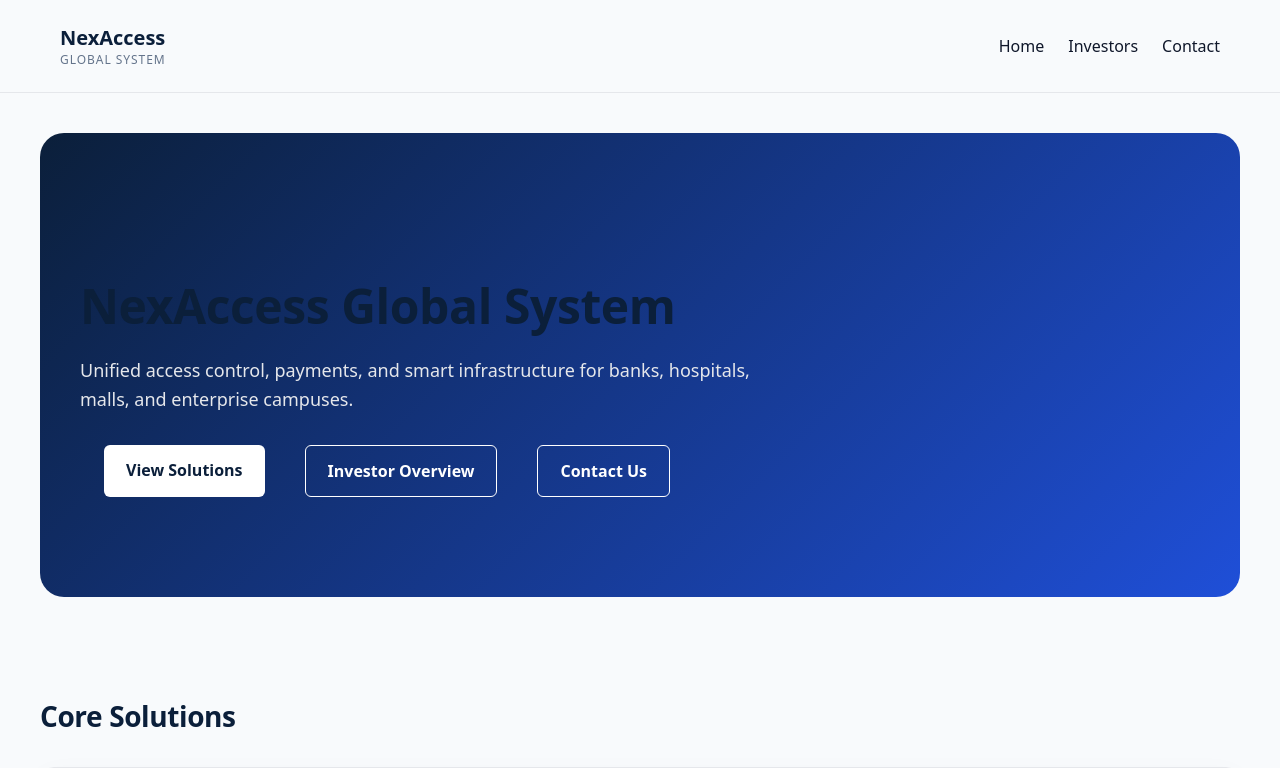
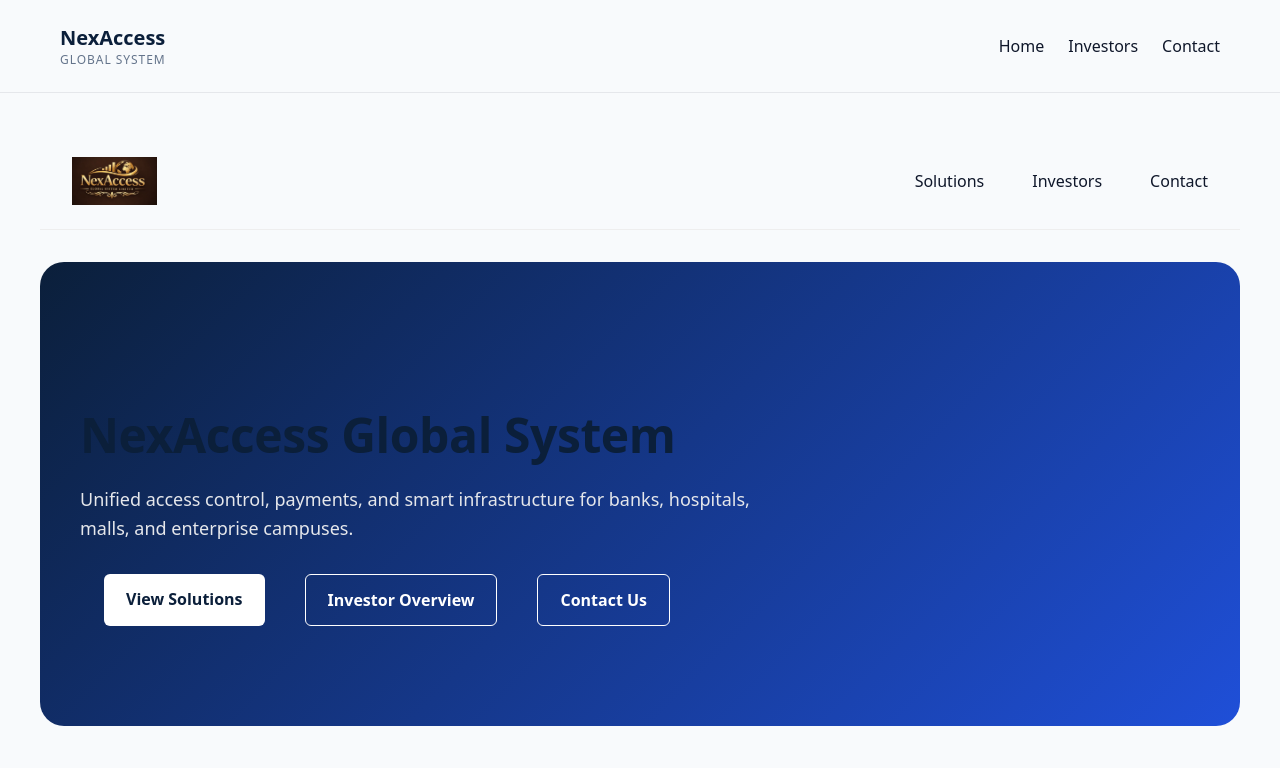
Before and after one commit to nwagwuemmanuel200-bit/nexaccess-website, a Next.js app: page / in a window 1280 px wide. Shown: the top 768 px of the page. Built offline with nearby package versions, Linux system fonts and the light colour scheme.

Commit message:
Update page.js

```diff
--- a/app/page.js
+++ b/app/page.js
@@ -1,6 +1,33 @@
 export default function HomePage() {
   return (
     <main style={{ maxWidth: "1200px", margin: "0 auto", padding: "40px 20px" }}>
+{/* HEADER */}
+<header
+  style={{
+    display: "flex",
+    alignItems: "center",
+    justifyContent: "space-between",
+    padding: "24px 32px",
+    marginBottom: "32px",
+    borderBottom: "1px solid #eee"
+  }}
+>
+  {/* Logo */}
+  <div style={{ display: "flex", alignItems: "center", gap: "12px" }}>
+    <img
+      src="/logo.png"
+      alt="NexAccess Global System"
+      style={{ height: "48px", width: "auto" }}
+    />
+  </div>
+
+  {/* Navigation */}
+  <nav style={{ display: "flex", gap: "24px", fontWeight: 500 }}>
+    <a href="#solutions">Solutions</a>
+    <a href="/investors">Investors</a>
+    <a href="#contact">Contact</a>
+  </nav>
+</header>
 
       {/* ================= HERO SECTION ================= */}
       <section
```
